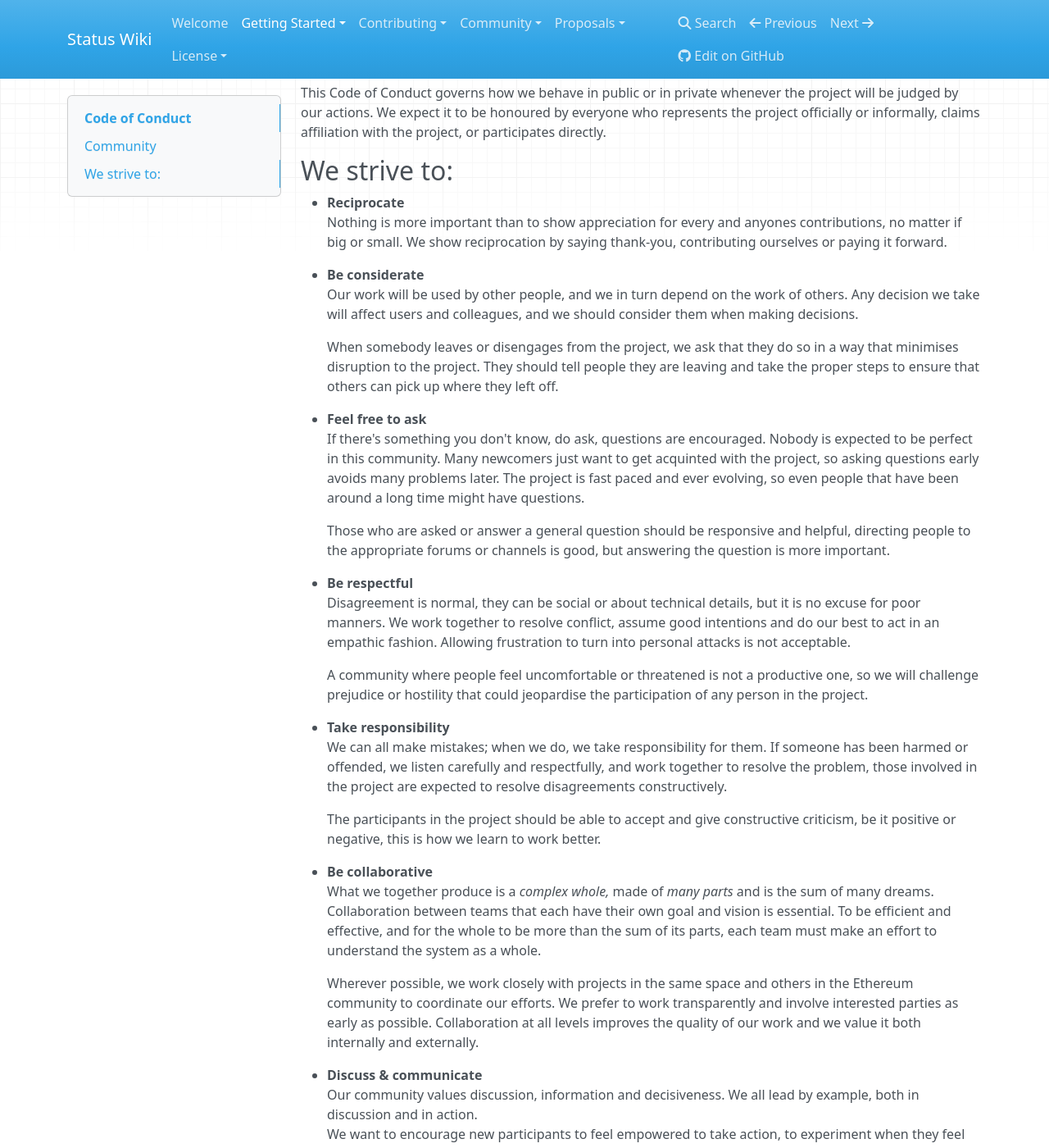
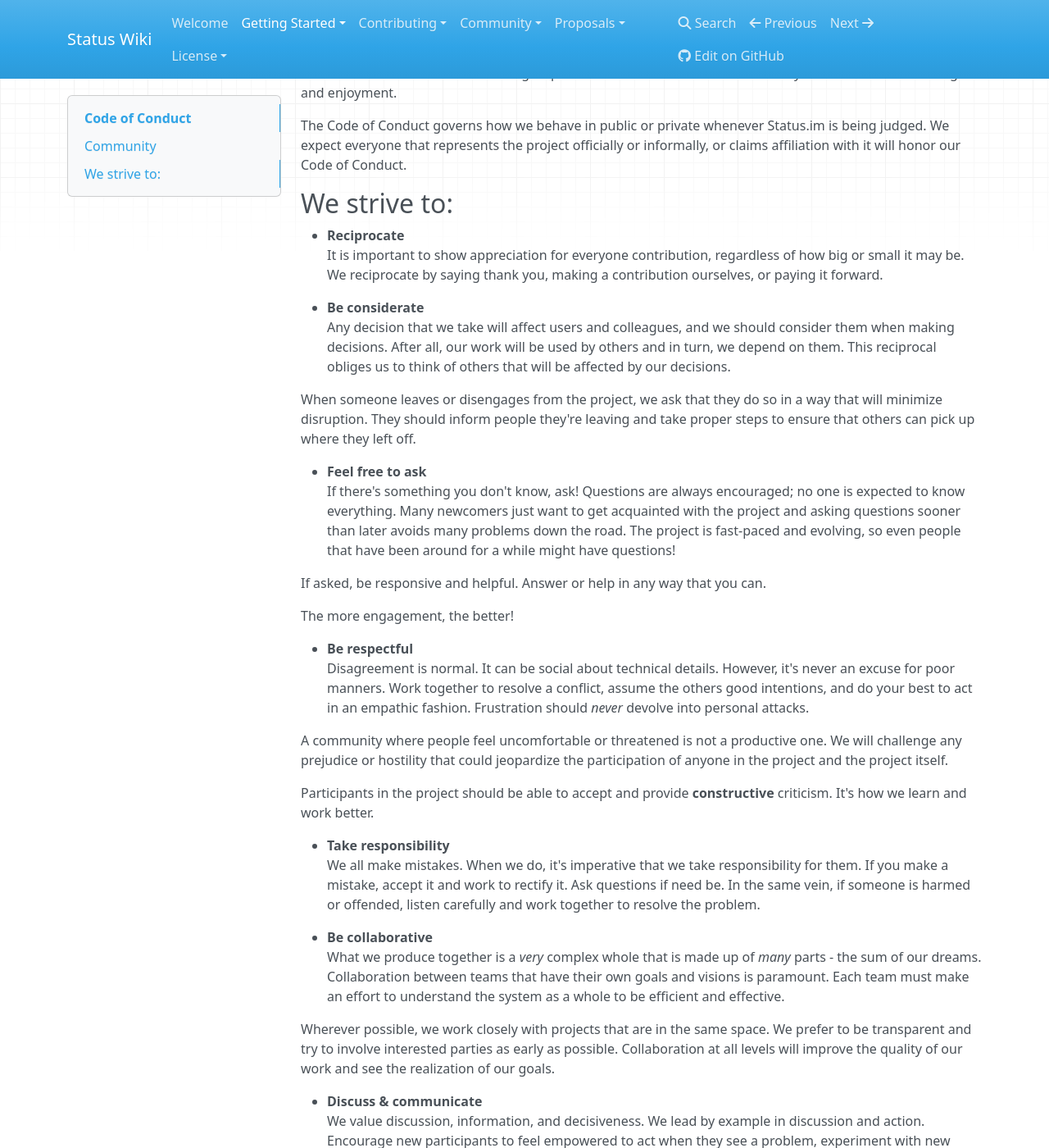
Before and after one commit to status-im/wiki.status.im, an MkDocs documentation site: the page built from docs/getting-started/code-of-conduct.md, in a window 1280 px wide and 1400 px high, scrolled down 560 px. Shown: the whole window at 82% size. Built offline with MkDocs 1.6.1, drawn with Linux system fonts in a browser that asks for light colours; nearby versions of some CDN libraries; old or Windows-style settings are respelled for this version of MkDocs; some of the changed text lies outside the part shown.

Commit message:
Update code-of-conduct.md
Spelling and punctuation changes to the Code of Conduct.

```diff
--- a/docs/getting-started/code-of-conduct.md
+++ b/docs/getting-started/code-of-conduct.md
@@ -1,65 +1,67 @@
 # Code of Conduct
 
-This page outlines how you should govern yourself when participating in the Status community. For more practical tips and suggestions on how to help the project and contribute, please refer to either of these guides, [How to grow our Community](../community/how-to-grow-our-community.md) or [Introduction for developers](../docs/contributing/development/introduction.md).
+This page will outline how you should govern yourself when participating in the Status community. For more practical tips and suggestions on how to help the project and contribute, please refer to either of these guides: [How to grow our Community](../community/how-to-grow-our-community.md) or [Introduction for developers](../docs/contributing/development/introduction.md).
 
-The Code of Conduct serves to establish guidelines on how to conduct your behaviour. We are all responsible for maintaining and developing this shared environment.
-We want to have a common productive, collaborative and socially responsible space. We hope that all our community members share our views and nurture this spirit and culture in their dealings with the Status community.
+The Code of Conduct serves to establish guidelines on how to conduct your behavior. All of us are responsible for maintaining and developing this shared environment.
+
+We want to have a productive, collaborative, and socially responsible space. We hope that all of our community members share our views and nurture this spirit and culture in their dealings with the Status community.
 
 
 ## Community
-Status is about showing respect and humanity for one another: the word itself captures the spirit of social esteem in a human community.
+Status is about showing respect and humanity for one another. The word itself captures the spirit of social esteem in a community.
 
-We want to grow a productive and agile place that can welcome new ideas in a complex field. We wish to improve every process in every development cycle and foster collaboration between groups with very different needs, interests and skills.
+We want to nurture a productive and agile environment that welcomes new ideas in a complex and nascent field. In striving to improve with each development cycle, it's imperative to foster collaboration between groups that have unique needs, interests, and skills.
 
-We gain strength from diversity, and actively seek participation from those who enhance it. This Code of Conduct exists to ensure that diverse groups collaborate to mutual advantage and enjoyment.
+We derive strength from diversity and actively seek participation from those who enhance it. Our Code of Conduct exists to ensure that these groups and individuals collaborate cohesively to their mutual advantage and enjoyment.
 
-This Code of Conduct governs how we behave in public or in private whenever the project will be judged by our actions. We expect it to be honoured by everyone who represents the project officially or informally, claims affiliation with the project, or participates directly.
+The Code of Conduct governs how we behave in public or private whenever Status.im is being judged. We expect everyone that represents the project officially or informally, or claims affiliation with it will honor our Code of Conduct.
 
 
 ## We strive to:
 
 - **Reciprocate**
-Nothing is more important than to show appreciation for every and anyones contributions, no matter if big or small. We show reciprocation by saying thank-you, contributing ourselves or paying it forward.
+It is important to show appreciation for everyone contribution, regardless of how big or small it may be. We reciprocate by saying thank you, making a contribution ourselves, or paying it forward.
 
 - **Be considerate**
-Our work will be used by other people, and we in turn depend on the work of others. Any decision we take will affect users and colleagues, and we should consider them when making decisions.
+Any decision that we take will affect users and colleagues, and we should consider them when making decisions. After all, our work will be used by others and in turn, we depend on them. This reciprocal obliges us to think of others that will be affected by our decisions.
 
-	When somebody leaves or disengages from the project, we ask that they do so in a way that minimises disruption to the project. They should tell people they are leaving and take the proper steps to ensure that others can pick up where they left off.
+   When someone leaves or disengages from the project, we ask that they do so in a way that will minimize disruption. They should inform people they're leaving and take proper steps to ensure that others can pick up where they left off.
 
 - **Feel free to ask**
-If there's something you don't know, do ask, questions are encouraged. Nobody is expected to be perfect in this community. Many newcomers just want to get acquinted with the project, so asking questions early avoids many problems later. The project is fast paced and ever evolving, so even people that have been around a long time might have questions.
+If there's something you don't know, ask! Questions are always encouraged; no one is expected to know everything. Many newcomers just want to get acquainted with the project and asking questions sooner than later avoids many problems down the road. The project is fast-paced and evolving, so even people that have been around for a while might have questions!
 
-	Those who are asked or answer a general question should be responsive and helpful, directing people to the appropriate forums or channels is good, but answering the question is more important.
+   If asked, be responsive and helpful. Answer or help in any way that you can.
+
+   The more engagement, the better!
 
 - **Be respectful**
-Disagreement is normal, they can be social or about technical details, but it is no excuse for poor manners. We work together to resolve conflict, assume good intentions and do our best to act in an empathic fashion. Allowing frustration to turn into personal attacks is not acceptable.
+Disagreement is normal. It can be social about technical details. However, it's never an excuse for poor manners. Work together to resolve a conflict, assume the others good intentions, and do your best to act in an empathic fashion. Frustration should *never* devolve into personal attacks.
 
-	A community where people feel uncomfortable or threatened is not a productive one, so we will challenge prejudice or hostility that could jeopardise the participation of any person in the project.
+   A community where people feel uncomfortable or threatened is not a productive one. We will challenge any prejudice or hostility that could jeopardize the participation of anyone in the project and the project itself.
+
+   Participants in the project should be able to accept and provide **constructive** criticism. It's how we learn and work better.
 
 - **Take responsibility**
-We can all make mistakes; when we do, we take responsibility for them. If someone has been harmed or offended, we listen carefully and respectfully, and work together to resolve the problem, those involved in the project are expected to resolve disagreements constructively.
-
-	The participants in the project should be able to accept and give constructive criticism, be it positive or negative, this is how we learn to work better.
+We all make mistakes. When we do, it's imperative that we take responsibility for them. If you make a mistake, accept it and work to rectify it. Ask questions if need be. In the same vein, if someone is harmed or offended, listen carefully and work together to resolve the problem.
 
 - **Be collaborative**
-What we together produce is a *complex whole,* made of *many parts* and is the sum of many dreams. Collaboration between teams that each have their own goal and vision is essential. To be efficient and effective, and for the whole to be more than the sum of its parts, each team must make an effort to understand the system as a whole.
+What we produce together is a *very* complex whole that is made up of *many* parts - the sum of our dreams. Collaboration between teams that have their own goals and visions is paramount. Each team must make an effort to understand the system as a whole to be efficient and effective.
 
-	Wherever possible, we work closely with projects in the same space and others in the Ethereum community to coordinate our efforts. We prefer to work transparently and involve interested parties as early as possible.   Collaboration at all levels improves the quality of our work and we value it both internally and externally.
+   Wherever possible, we work closely with projects that are in the same space. We prefer to be transparent and try to involve interested parties as early as possible. Collaboration at all levels will improve the quality of our work and see the realization of our goals.
 
 - **Discuss & communicate**
-Our community values discussion, information and decisiveness. We all lead by example, both in discussion and in action.
-We want to encourage new participants to feel empowered to take action, to experiment when they feel like their innovation could improve the project and at times to lead.
+We value discussion, information, and decisiveness. We lead by example in discussion and action. Encourage new participants to feel empowered to act when they see a problem, experiment with new ideas that could improve the project, and lead.
 
-	Sometimes not all of the data is available to everyone or a consensus on how to act can't be reached, but a decision must still be made. Not every participant will always agree on everything, but once a decision is made, it should be respected, accepted and work continued to achieve the common goal.
+   Sometimes, not all of the data is available to everyone. Other times, there will be difficulty achieving a consensus on how to proceed. Not every participant will agree on everything, but when a decision is agreed upon, it should be respected and accepted. Work should continue to achieve a common goal.
 
 - **Give credit where credit is due**
-Some members may be more visible than others, but good ones use their visibility to highlight the great work of others.
+Some members may be more visible than others. Great members will use their visibility to highlight the great work of others. Recognize each others hard work and success.
 
-**We invite any- and everybody to participate in any aspect of the project. Our community is open and any responsibility can be carried by any contributor who demonstrates the required commitment, capacity and competence.**
+**We invite everyone to participate in any aspect of the project they desire. Our community is open, and responsibility can be taken by any contributor who demonstrates the required commitment, capacity, and competence.**
 
 
 
 ####License
-Status.im is a **Free Software** project and the individuals and communities around it are its custodians.  We choose not to exclude others from using, understanding, modifying and distributing our work and in doing so we put our trust in one another to act in the best interests of the wider human community that Status.im is designed to serve.  This licence holds the developers to account,  in the knowledge that the software is a common trust and that it is a *privilege*, a *responsibility* to continue to develop it.
+Status.im is a **Free Software** project and the individuals and communities around it are its custodians.  We choose not to exclude others from using, understanding, modifying and distributing our work and in doing so we put our trust in one another to act in the best interests of the wider human community that Status.im is designed to serve.  This licence holds the developers to account,  in the knowledge that the software is a common trust and that it is a *privilege*, and a *responsibility* to continue to develop it.
 
 The Status Code of Conduct is licensed under the Creative Commons Attribution-Share Alike 3.0 license and has been adapted from the Ubuntu Code of Conduct v2.0. You may re-use it for your own project, and modify it as you wish, just please allow others to use your modifications and give credit to Ubuntu and the Status Projects!
```
